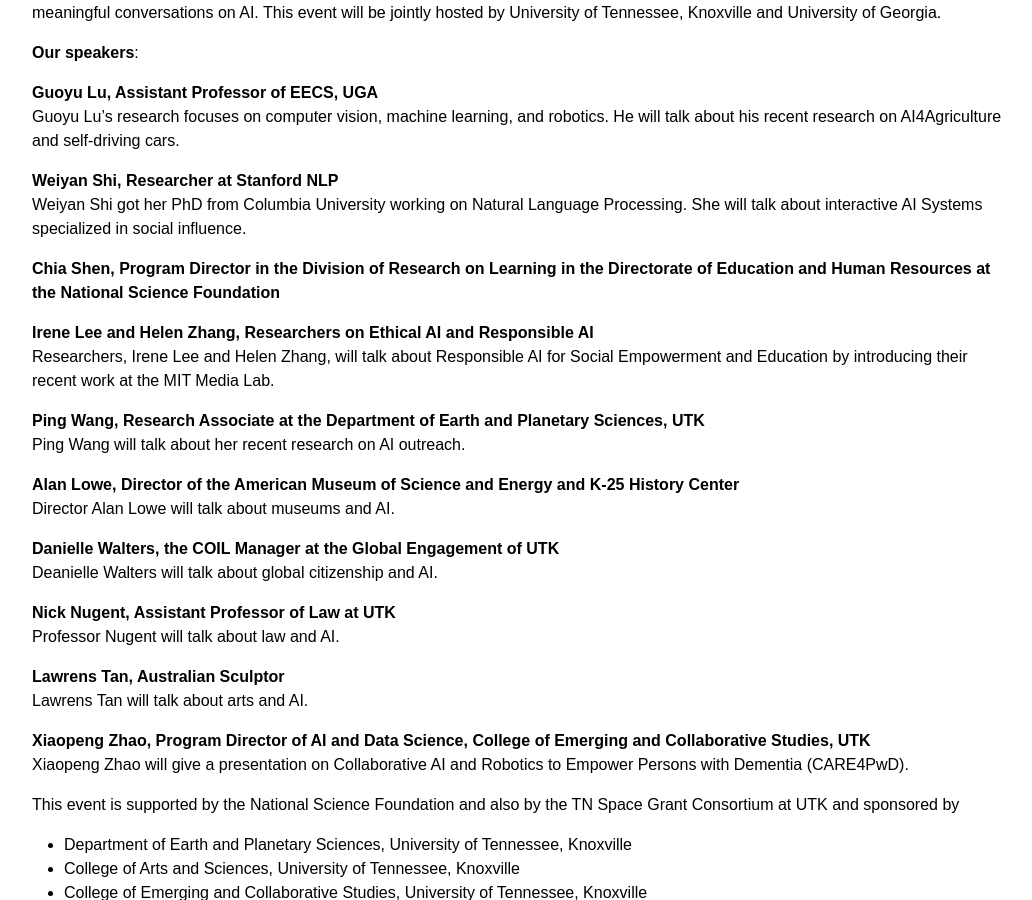
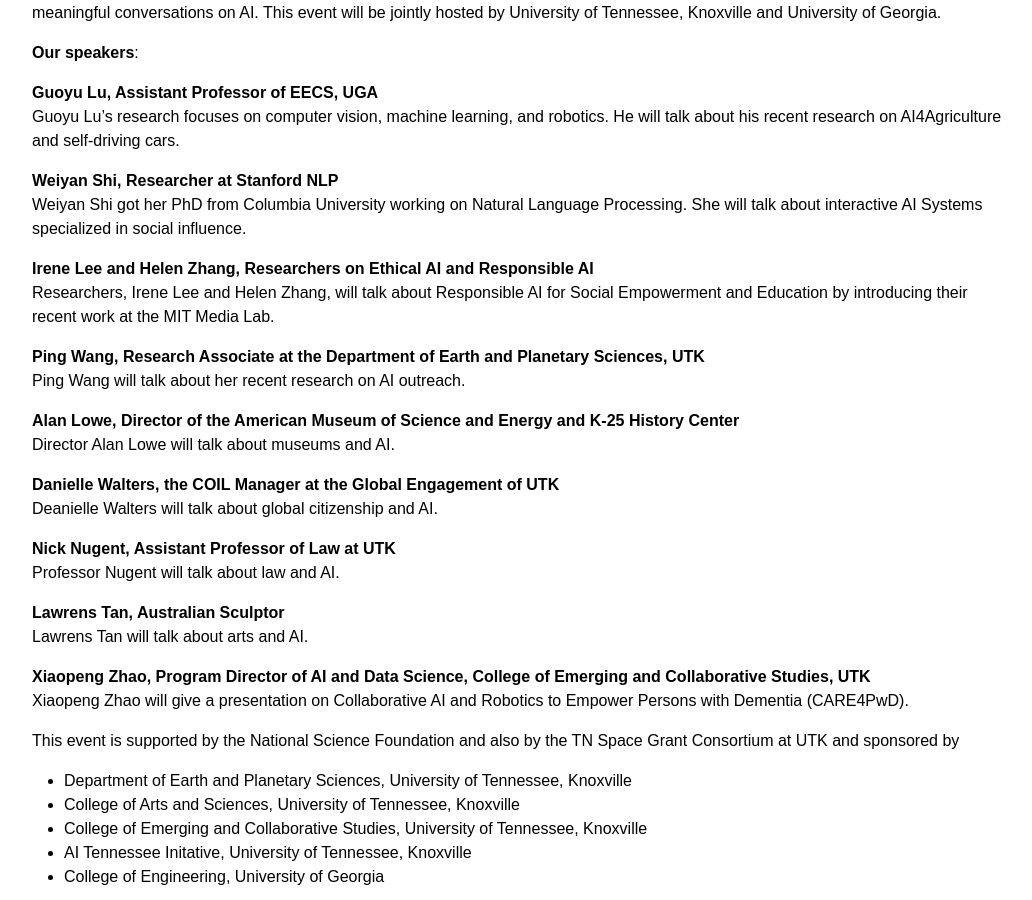
Before and after one commit to planet-ai-2023/planet-ai-2023.github.io, a Jekyll site: the page built from _posts/2024-2-26-online-symposium-communicaitons-on-ai-technologies-and-their-implications.md, in a window 1280 px wide and 900 px high, scrolled down 429 px. Shown: the whole window, without its empty margins (120-1152 px from the left). Built offline with Jekyll 4.4.1, drawn with Linux system fonts in a browser that asks for light colours.

Commit message:
Update 2024-2-26-online-symposium-communicaitons-on-ai-technologies-and-their-implications.md

```diff
--- a/_posts/2024-2-26-online-symposium-communicaitons-on-ai-technologies-and-their-implications.md
+++ b/_posts/2024-2-26-online-symposium-communicaitons-on-ai-technologies-and-their-implications.md
@@ -21,8 +21,6 @@ Guoyu Lu's research focuses on computer vision, machine learning, and robotics.
 
 **Weiyan Shi, Researcher at Stanford NLP**
 Weiyan Shi got her PhD from Columbia University working on Natural Language Processing. She will talk about interactive AI Systems specialized in social influence.
-
-**Chia Shen, Program Director in the Division of Research on Learning in the Directorate of Education and Human Resources at the National Science Foundation**
 
 **Irene Lee and Helen Zhang, Researchers on Ethical AI and Responsible AI**
 Researchers, Irene Lee and Helen Zhang, will talk about Responsible AI for Social Empowerment and Education by introducing their recent work at the MIT Media Lab.
```
